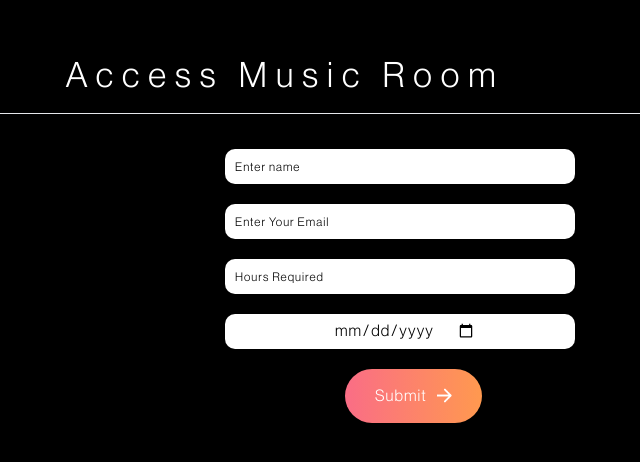
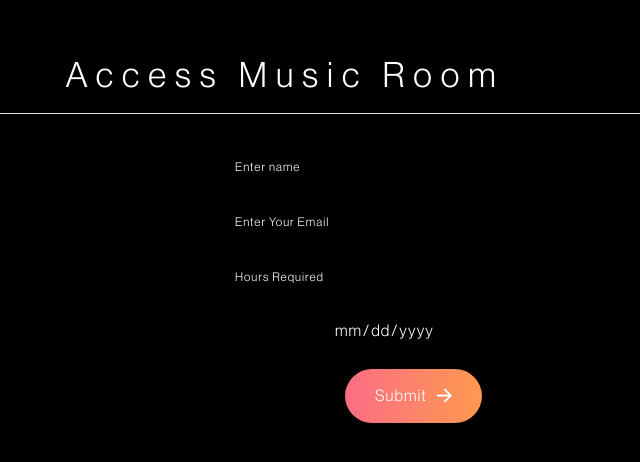
Before and after one commit to Audiobytes-IIITD/website, a React (Create React App) app: page /Room in a window 1280 px wide. Shown: the top 462 px of the page, without its empty margins (355-995 px from the left). Built offline with nearby package versions, Linux system fonts and the light colour scheme.

Commit message:
made form style consistend

```diff
--- a/src/pages/Music Room/room.js
+++ b/src/pages/Music Room/room.js
@@ -11,18 +11,25 @@ const Room = () => {
     return (
         <div className="room">
             <div className="room-container">
-                <form action="https://api.web3forms.com/submit" method="POST" id="form-send">
+                <form action="https://api.web3forms.com/submit" method="POST" id="form-send" >
                     <div id="room-header" >
                         <h1 id="room-title">Access Music Room</h1>
                         <hr />
                     </div>
                     <input type="hidden" name="access_key" value="f023b5a7-817f-4a4b-9f22-5f8268513281"></input>
 
-                    <input type="text" name="name" placeholder="Enter name" id="input-form" required></input>
+                    <div className="input-group " id="room-form">
+                    <input  type="text" name="name" placeholder="Enter name" id="input-form" required></input>
+                    </div>
+                    <div className="input-group " id="room-form">
                     <input type="email" name="email" placeholder="Enter Your Email" id="input-form" required></input>
+                    </div>
+                    <div className="input-group " id="room-form">
                     <input type="Number" name="hours" placeholder="Hours Required" id="input-form" required></input>
+                    </div>
+                    <div className="input-group " id="room-form">
                     <input type="date" name="date" placeholder="Enter Date" id="input-form" required min={tomorrowFormatted}></input>
-
+                    </div>
                     <button type="submit">Submit <img src={arrow} alt="arrow icon" /></button>
 
                 </form>
```
